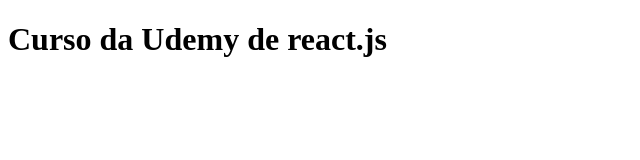
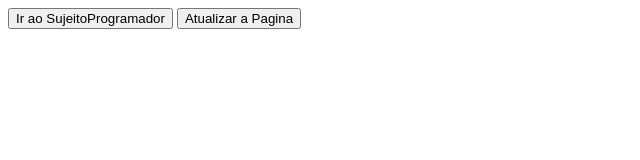
Before and after one commit to deboramds/curso-udemy-react, a plain HTML site: page index.html in a window 1280 px wide. Shown: the whole page, without its empty margins (0-640 px from the left). Drawn offline with Linux system fonts and the light colour scheme.

Commit message:
exercício-button-e-prompt

```diff
--- a/index.html
+++ b/index.html
@@ -4,10 +4,13 @@
     <meta charset="UTF-8">
     <meta http-equiv="X-UA-Compatible" content="IE=edge">
     <meta name="viewport" content="width=device-width, initial-scale=1.0">
-    <title>Document</title>
+    <title>Curso react udemy</title>
 </head>
 <body>
-    <h1>Curso da Udemy de react.js</h1>
+
+     <button onclick="window.location.href='https:/sujeitoProgramador.com.br';  ">Ir ao SujeitoProgramador</button>
+     <button>Atualizar a Pagina</button>
+
 
 </body>
 </html>
--- /dev/null
+++ b/script.js
@@ -0,0 +1 @@
+var idade = prompt('digite sua idade');
```
